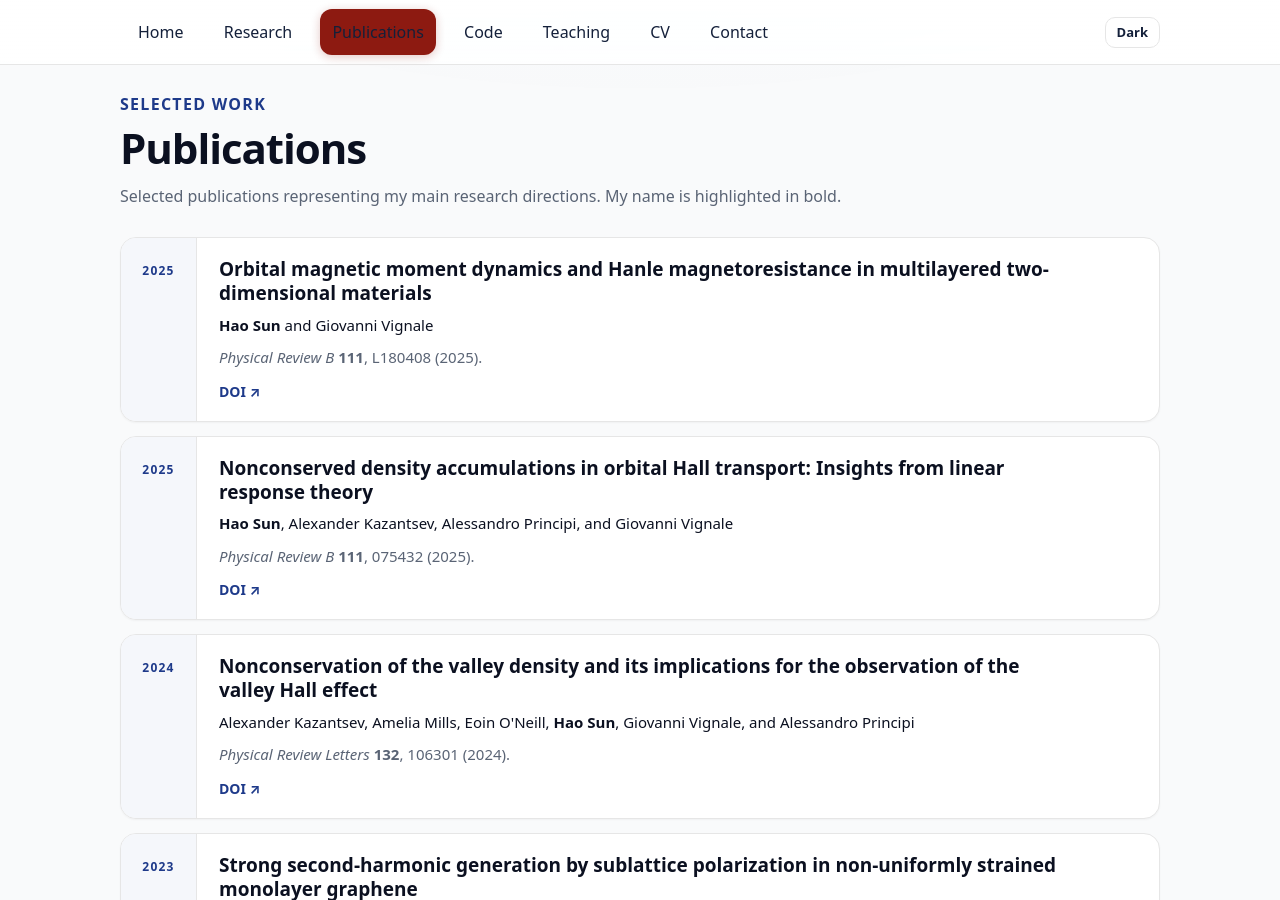
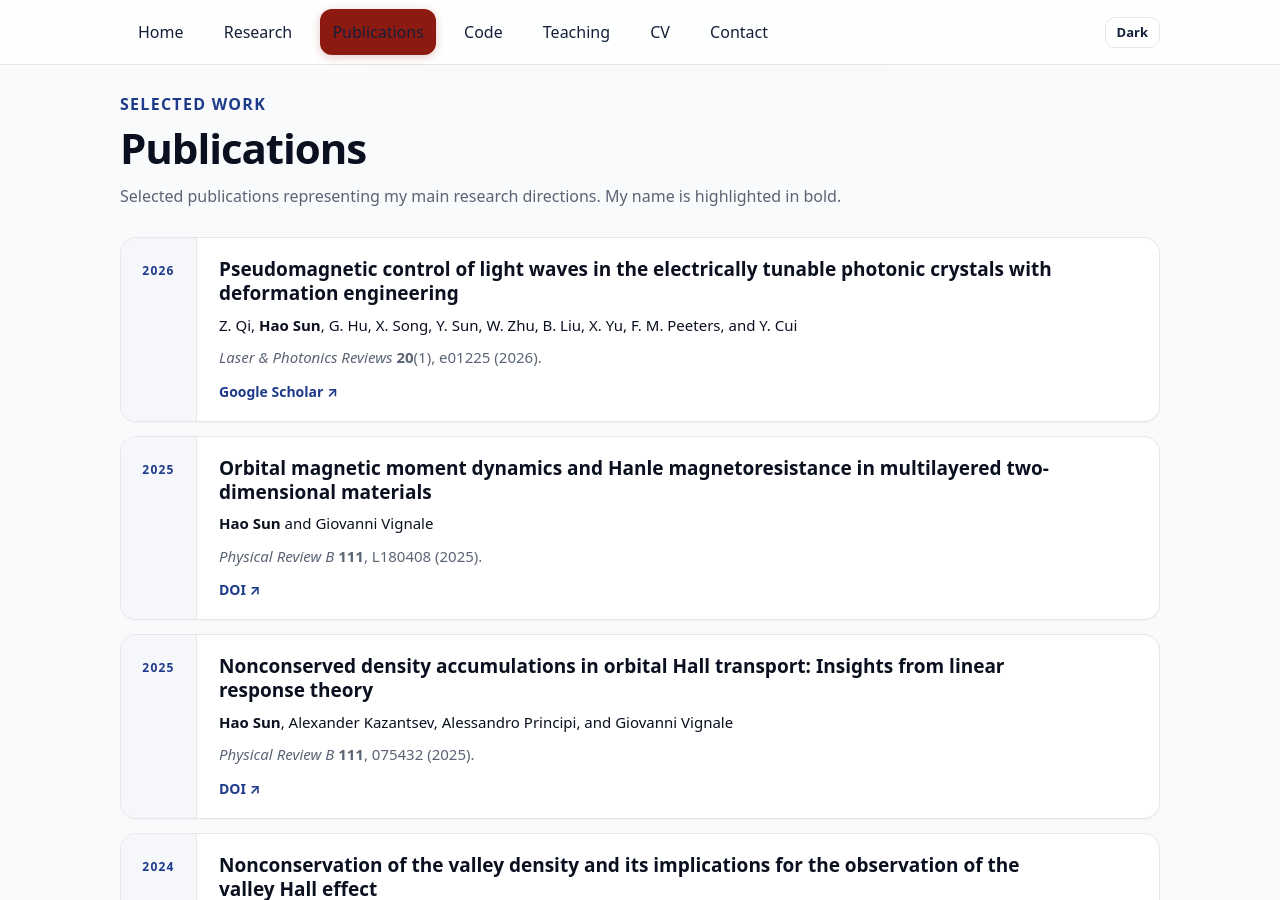
Before and after one commit to sunohao/sunohao.github.io, a Jekyll site: the page built from publications/index.md, in a window 1280 px wide and 900 px high. Built offline with Jekyll 4.4.1, drawn with Linux system fonts in a browser that asks for light colours.

Commit message:
Add 2026 Laser & Photonics Reviews publication

```diff
--- a/publications/index.md
+++ b/publications/index.md
@@ -10,6 +10,16 @@ permalink: /publications.html
 </section>
 
 <div class="pub-list">
+
+  <article class="card pub-item">
+    <div class="pub-side"><span>2026</span></div>
+    <div class="pub-main">
+      <h3>Pseudomagnetic control of light waves in the electrically tunable photonic crystals with deformation engineering</h3>
+      <p class="pub-authors">Z. Qi, <strong>Hao Sun</strong>, G. Hu, X. Song, Y. Sun, W. Zhu, B. Liu, X. Yu, F. M. Peeters, and Y. Cui</p>
+      <p class="pub-meta"><em>Laser &amp; Photonics Reviews</em> <strong>20</strong>(1), e01225 (2026).</p>
+      <p class="pub-links"><a href="https://scholar.google.com/citations?view_op=view_citation&hl=en&user=YmrbkGIAAAAJ&sortby=pubdate&citation_for_view=YmrbkGIAAAAJ:TFP_iSt0sucC" target="_blank" rel="noreferrer">Google Scholar ↗</a></p>
+    </div>
+  </article>
 
   <article class="card pub-item">
     <div class="pub-side"><span>2025</span></div>
```
